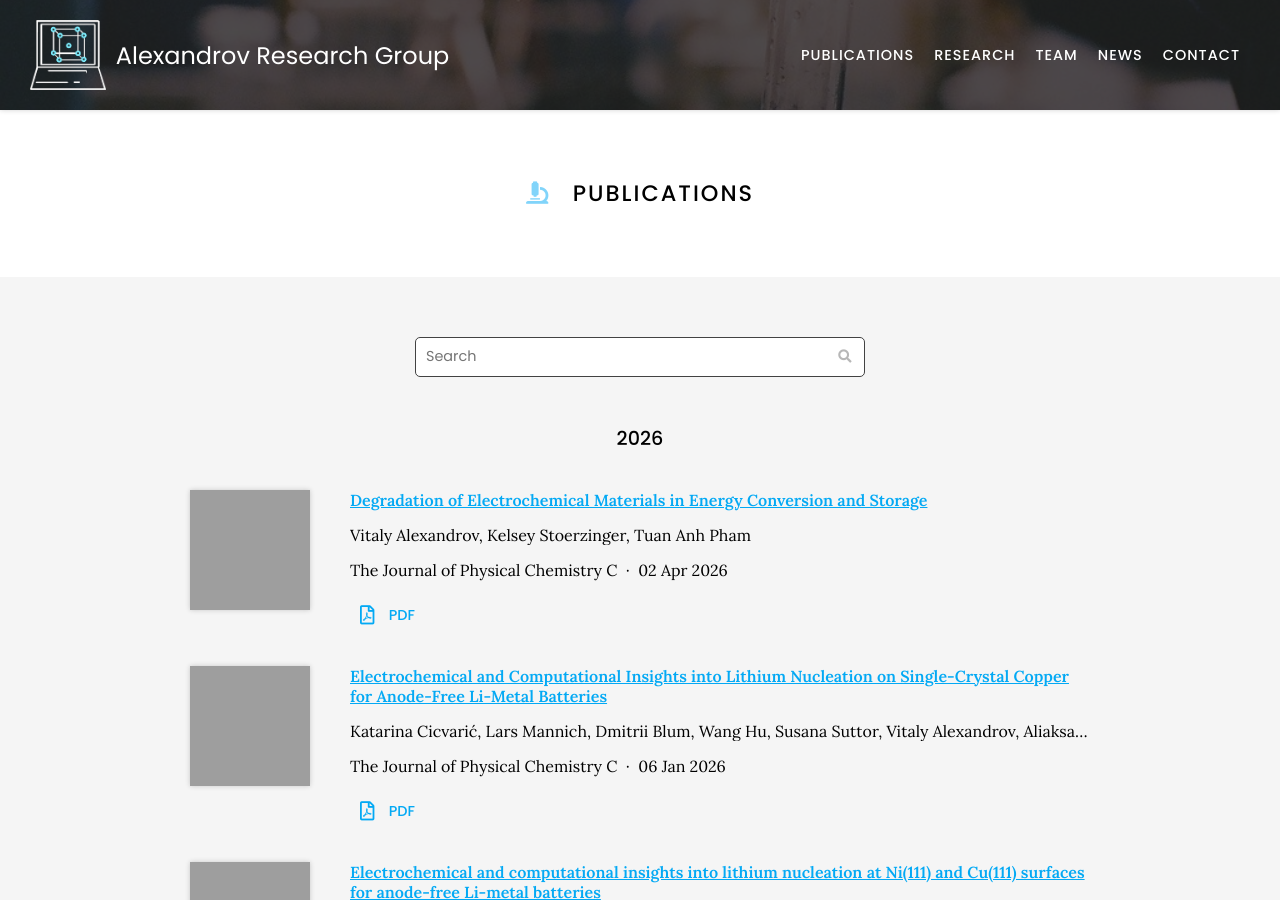
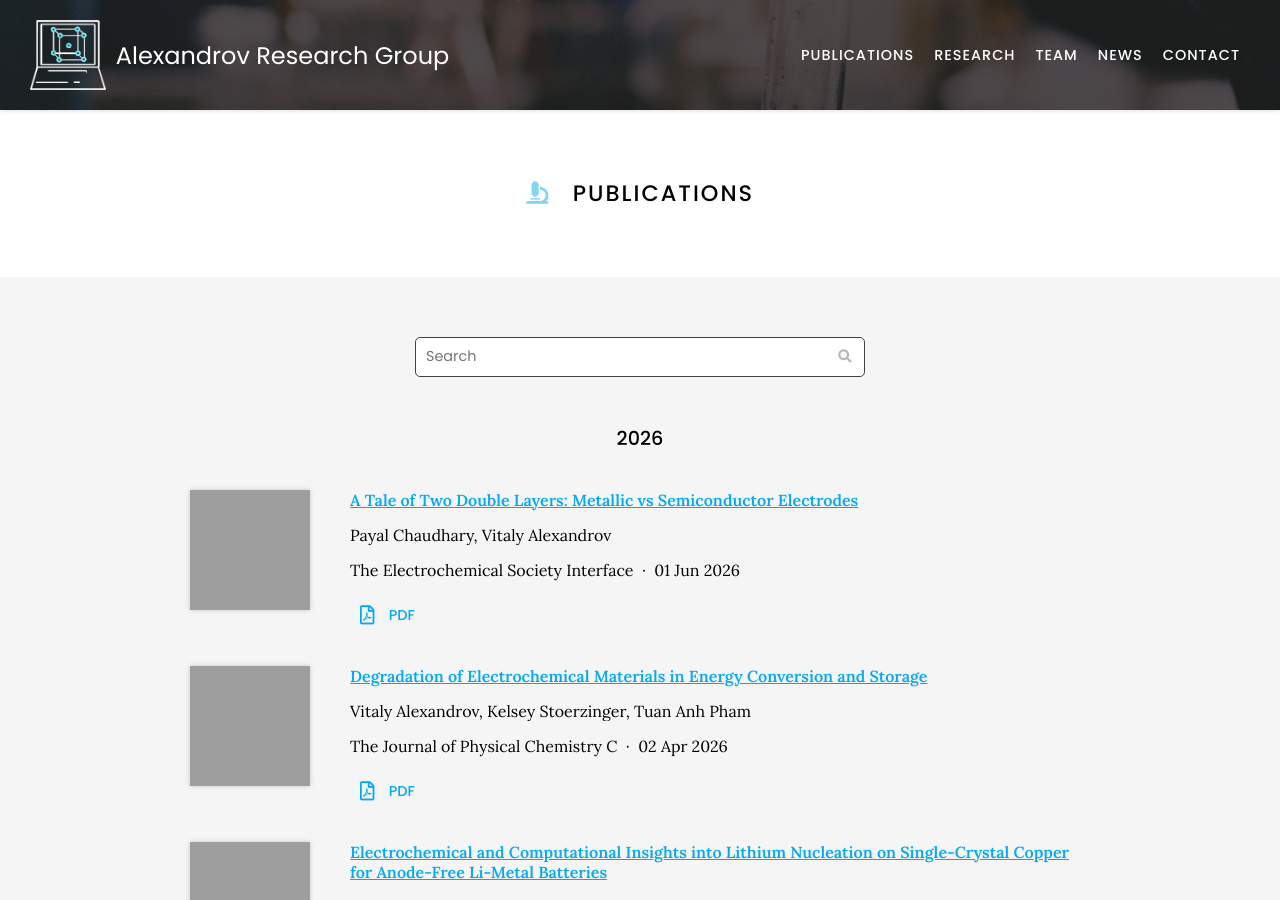
Before and after one commit to valexandrov/webpage, a Jekyll site: the page built from publications/index.md, in a window 1280 px wide and 900 px high. Built offline with Jekyll 4.4.1, drawn with Linux system fonts in a browser that asks for light colours; nearby versions of some CDN libraries; grey boxes are pictures that could not be loaded.

Commit message:
Generate citations

```diff
--- a/_data/citations.yaml
+++ b/_data/citations.yaml
@@ -1,5 +1,17 @@
 # GENERATED AUTOMATICALLY, DO NOT EDIT
 
+- id: doi:10.1149/2.F06262IF
+  title: 'A Tale of Two Double Layers: Metallic vs Semiconductor Electrodes'
+  authors:
+  - Payal Chaudhary
+  - Vitaly Alexandrov
+  publisher: The Electrochemical Society Interface
+  date: '2026-06-01'
+  link: https://doi.org/hb83p5
+  image: https://cms.iopscience.org/14462714-d891-11e9-b831-037d18333577/journal_cover?guest=true
+  extra-links:
+  - type: pdf
+    link: https://valexandrov.github.io/webpage/papers/Chaudhary_2026_Electrochem._Soc._Interface_35_37.pdf
 - id: doi:10.1021/acs.jpcc.6c01270
   title: Degradation of Electrochemical Materials in Energy Conversion and Storage
   authors:
```
